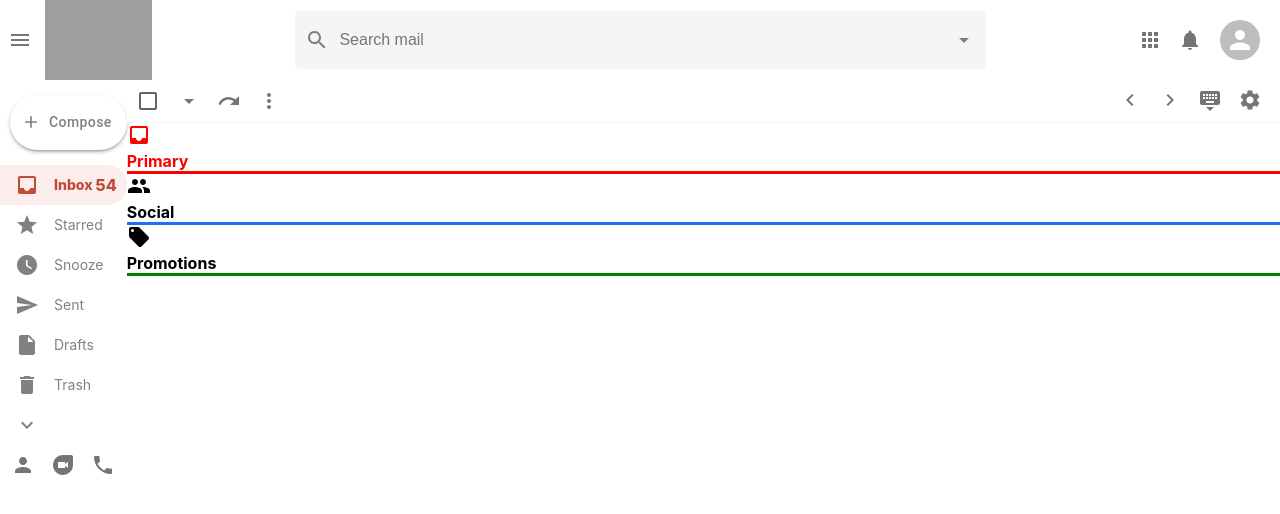
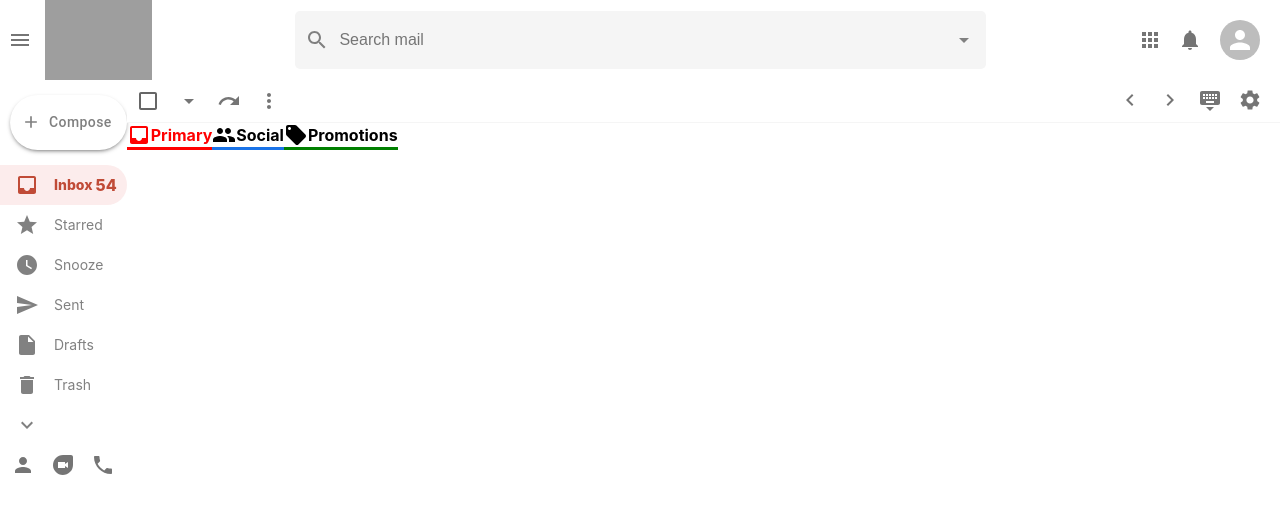
Before and after one commit to kennethtran590/gmail-clone-react, a React (Create React App) app: page / in a window 1280 px wide. Shown: the top 514 px of the page. Built offline with nearby package versions, Linux system fonts and the light colour scheme; grey boxes are pictures that could not be loaded.

Commit message:
Modified styling in Section.css and EmailList.css to put items in line and make it sticky when scrolling

```diff
--- a/src/EmailList.css
+++ b/src/EmailList.css
@@ -12,3 +12,9 @@
     z-index: 999;
     padding-right: 10px;
 }
+
+.emailList__sections {
+    position: sticky;
+    top: 0;
+    display: flex;
+}
--- a/src/Section.css
+++ b/src/Section.css
@@ -0,0 +1,4 @@
+.section {
+    display: flex;
+    align-items: center;
+}
--- a/src/Section.js
+++ b/src/Section.js
@@ -8,7 +8,7 @@
   };
 
   return (
-    <div style={divStyle}>
+    <div style={divStyle} className="section">
       <Icon />
       <h4>{title}</h4>
     </div>
```
